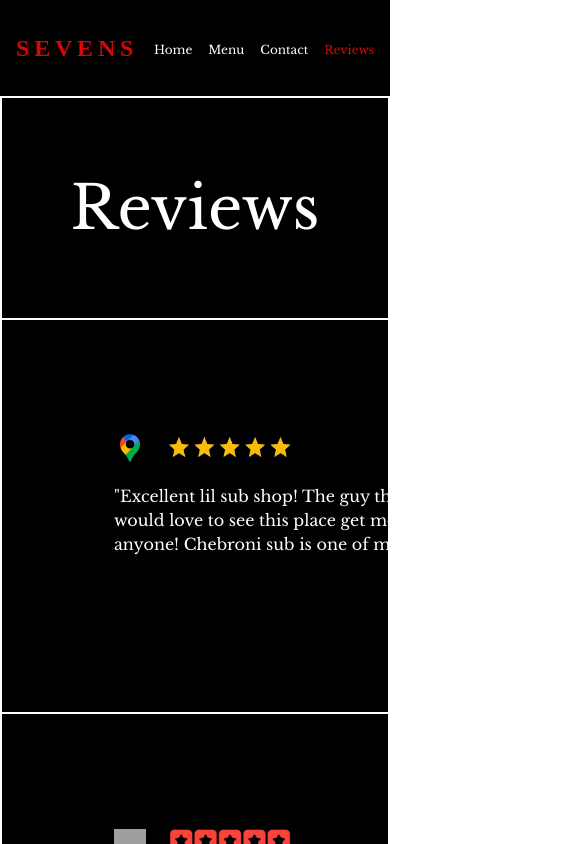
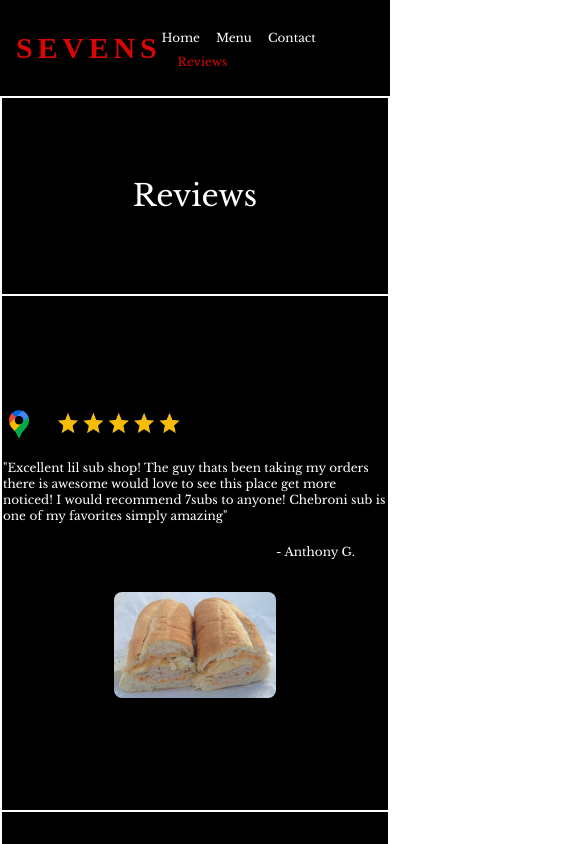
Before and after one commit to chang432/emilio-subs, a React (Vite) app in the folder frontend/: page / in a window 390 px wide. Both pictures are taken after a click on the button "Reviews". Shown: the top 844 px of the page, 585 px wide, since content can reach past the window. Built offline with nearby package versions, Linux system fonts and the light colour scheme; grey boxes are pictures that could not be loaded; a web font is replaced by a local one.

Commit message:
mobile fix p2

```diff
--- a/frontend/src/components/Carousel.jsx
+++ b/frontend/src/components/Carousel.jsx
@@ -9,12 +9,12 @@ const Carousel = ({ images, labels }) => {
   const [currentIndex, setCurrentIndex] = useState(0);
   const [showLabel, setShowLabel] = useState(false);
 
-  const handlePrev = () => {
-    setCurrentIndex((prevIndex) => (prevIndex === 0 ? images.length - 4 : prevIndex - 4));
+  const handlePrev = (increment) => {
+    setCurrentIndex((prevIndex) => (prevIndex === 0 ? images.length - increment : prevIndex - increment));
   };
 
-  const handleNext = () => {
-    setCurrentIndex((prevIndex) => (prevIndex >= images.length - 4 ? 0 : prevIndex + 4));
+  const handleNext = (increment) => {
+    setCurrentIndex((prevIndex) => (prevIndex >= images.length - increment ? 0 : prevIndex + increment));
   };
 
   const handleImageClick = () => {
@@ -22,17 +22,30 @@ const Carousel = ({ images, labels }) => {
   };
 
   return (
-    <div className="h-[9.6rem] md:h-[22rem] py-[0.8rem] bg-black relative overflow-hidden">
-      <div className="flex transition-transform duration-1000 ease-in-out relative" style={{ transform: `translateX(-${currentIndex * 24.5}%)`}}>
+    <div className="h-[20rem] md:h-[22rem] py-[1rem] md:py-[2rem] bg-black relative overflow-hidden">
+      <div className="hidden md:flex transition-transform duration-1000 ease-in-out relative" style={{ transform: `translateX(-${currentIndex * 24.5}%)`}}>
         {images.map((image, index) => (
           <img key={index} src={image} className="rounded-lg h-[8rem] md:h-[18rem] cursor-pointer absolute object-fill" style={{"width": "22.5%", "margin-left": `${index*24.5 + 2}%`}} onClick={handleImageClick}/>
         ))}
       </div>
-      <button onClick={handlePrev} className="absolute top-1/2 left-0 transition-transform duration-200 ease-in-out transform hover:scale-110 active:scale-90 rounded-full ml-3 bg-slate-700/90 text-white/90 -translate-y-1/2 px-2 md:px-4 py-0 md:py-2 focus:outline-none">
+      <div className="flex md:hidden transition-transform duration-1000 ease-in-out relative" style={{ transform: `translateX(-${currentIndex * 96}%)`}}>
+        {images.map((image, index) => (
+          <img key={index} src={image} className="rounded-lg h-[18rem] cursor-pointer absolute object-fill" style={{"width": "92%", "margin-left": `${index*96 + 4}%`}} onClick={handleImageClick}/>
+        ))}
+      </div>
+      <button onClick={() => {handlePrev(4)}} className="hidden md:block absolute top-1/2 left-0 transition-transform duration-200 ease-in-out transform hover:scale-110 active:scale-90 rounded-full ml-3 bg-slate-700/90 text-white/90 -translate-y-1/2 px-4 py-2 focus:outline-none">
         <FontAwesomeIcon icon={faChevronLeft} size="md:2xl"/>
       </button>
 
-      <button onClick={handleNext} className="absolute top-1/2 right-0 transition-transform duration-200 ease-in-out transform hover:scale-110 active:scale-90 rounded-full mr-3 bg-slate-700/90 text-white/90 -translate-y-1/2 px-2 md:px-4 py-0 md:py-2 focus:outline-none">
+      <button onClick={() => {handleNext(4)}} className="hidden md:block top-1/2 right-0 transition-transform duration-200 ease-in-out transform hover:scale-110 active:scale-90 rounded-full mr-3 bg-slate-700/90 text-white/90 -translate-y-1/2 px-4 py-2 focus:outline-none">
+        <FontAwesomeIcon icon={faChevronRight} size="md:2xl"/>
+      </button>
+
+      <button onClick={() => {handlePrev(1)}} className="block md:hidden absolute top-1/2 left-0 transition-transform duration-200 ease-in-out transform hover:scale-110 active:scale-90 rounded-full ml-3 bg-slate-700/90 text-white/90 -translate-y-1/2 px-2 py-0 focus:outline-none">
+        <FontAwesomeIcon icon={faChevronLeft} size="md:2xl"/>
+      </button>
+
+      <button onClick={() => {handleNext(1)}} className="block md:hidden absolute top-1/2 right-0 transition-transform duration-200 ease-in-out transform hover:scale-110 active:scale-90 rounded-full mr-3 bg-slate-700/90 text-white/90 -translate-y-1/2 px-2 py-0 focus:outline-none">
         <FontAwesomeIcon icon={faChevronRight} size="md:2xl"/>
       </button>
     </div>
@@ -40,3 +53,7 @@ const Carousel = ({ images, labels }) => {
 };
 
 export default Carousel;
+
+// 2x+3y = 100
+// y = 2
+// x = 47
--- a/frontend/src/components/Header.jsx
+++ b/frontend/src/components/Header.jsx
@@ -34,7 +34,7 @@ const Header = ({highlights, tabClicked, headerTabHovered, headerTabUnhovered})
 
   return (
     <div className="w-full h-24 md:h-32 flex flex-none justify-content justify-between items-center bg-black px-4 md:px-10">
-      <h1 className='text-2xl md:text-5xl' style={{...SevensLogoStyle}}>SEVENS</h1>
+      <h1 className='text-3xl md:text-5xl' style={{...SevensLogoStyle}}>SEVENS</h1>
       <div className='space-x-4 md:space-x-12'>
         <button className='text-xs md:text-lg' style={TabHomeStyle} onClick={() => tabClicked('home')} onMouseEnter={() => headerTabHovered('home')} onMouseLeave={() => headerTabUnhovered('home')}>Home</button>
         <button className='text-xs md:text-lg' style={TabMenuStyle} onClick={() => tabClicked('menu')} onMouseEnter={() => headerTabHovered('menu')} onMouseLeave={() => headerTabUnhovered('menu')}>Menu</button>
--- a/frontend/src/components/ReviewCard.jsx
+++ b/frontend/src/components/ReviewCard.jsx
@@ -1,13 +1,13 @@
 
 const ReviewCard = ({logo, stars, review, author, pic}) => {
     return (
-        <div className="w-full flex flex-row bg-black justify-evenly items-center p-28">
-            <div className="flex flex-col justify-evenly space-y-5">
+        <div className="w-full flex flex-row flex-wrap bg-black justify-center md:justify-evenly items-center p-28 text-xs md:text-md">
+            <div className="flex flex-col justify-evenly space-y-5 mb-8 md:mb-0">
                 <div className="flex flex-row space-x-5">
                     <img className="w-8 object-contain" src={logo} />
                     <img className="w-32 object-contian" src={stars} />
                 </div>
-                <p className="text-white w-[680px]">"{review}"</p>
+                <p className="text-white w-96 md:w-[680px]">"{review}"</p>
                 <p className="text-white text-right mr-8">- {author}</p>
             </div>
             <img src={pic} className="w-96 object-cover rounded-lg" />
--- a/frontend/src/components/ReviewPage.jsx
+++ b/frontend/src/components/ReviewPage.jsx
@@ -22,7 +22,7 @@ const ReviewPage = () => {
 
     return (
         <div className={`flex flex-col items-center justify-center space-y-0.5 my-0.5 mx-0.5 ${fadeIn ? 'animate-fade-in' : ''}`}>
-            <h1 className="text-6xl py-20 w-full text-center text-white bg-black">Reviews</h1>
+            <h1 className="text-3xl md:text-6xl py-20 w-full text-center text-white bg-black">Reviews</h1>
             <ReviewCard logo={gmaps_logo} stars={gmaps_star} author={reviews.google[0].author} review={reviews.google[0].review} pic={sub_lucky} />
             <ReviewCard logo={yelp_logo} stars={yelp_star} author={reviews.yelp[0].author} review={reviews.yelp[0].review} pic={sub_unforgiven} />
             <ReviewCard logo={tripadvisor_logo} stars={tripadvisor_star} author={reviews.tripadvisor[0].author} review={reviews.tripadvisor[0].review} pic={sub_misc} />
```
